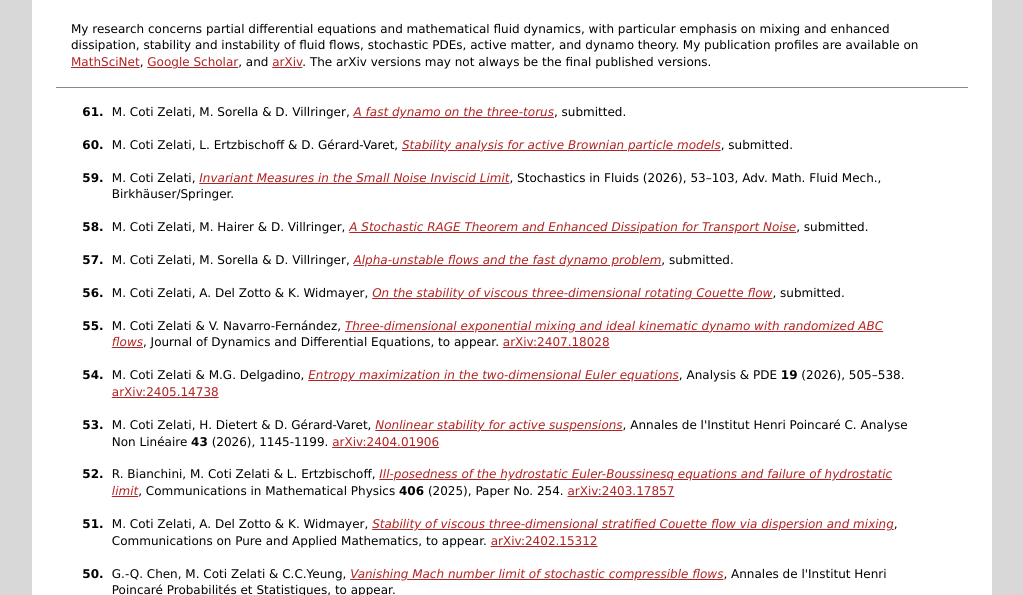
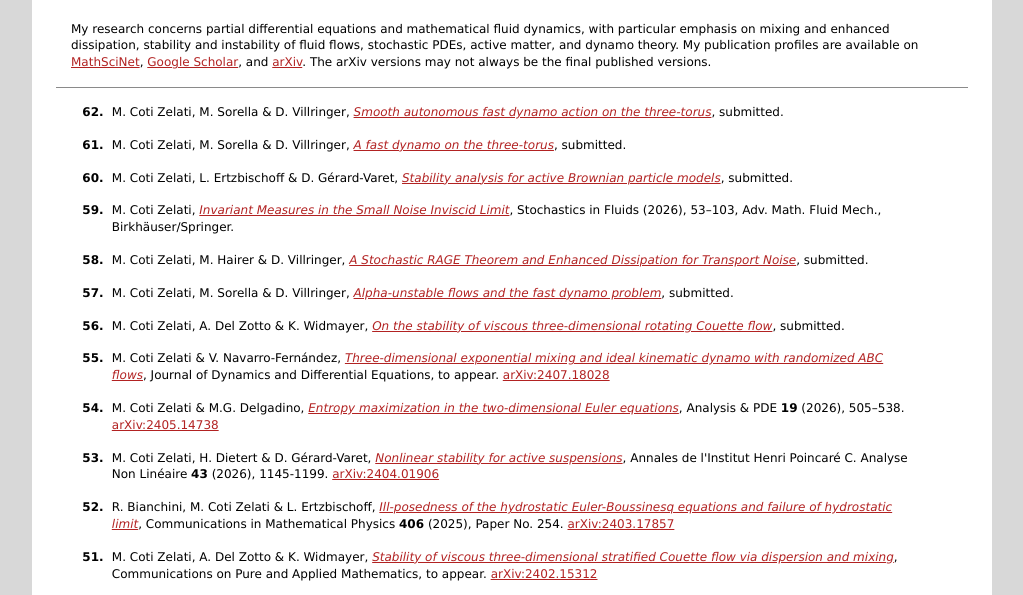
Before and after one commit to micotize/micotize.github.io, a plain HTML site: page research.html in a window 1280 px wide. Shown: the part 144-739 px from the top of the page, without its empty margins (128-1151 px from the left). Drawn offline with Linux system fonts and the light colour scheme; no server answers.

Commit message:
DynamoUpdate

```diff
--- a/research.html
+++ b/research.html
@@ -305,6 +305,14 @@ button:focus-visible {
   <section class="page-section" aria-label="Publications">
     <!-- If File/CZ-Publication.bib is present, the script below renders this list automatically. -->
     <ol id="publication-list" class="publications" reversed>
+      <li>
+        <span>
+          M. Coti Zelati, M. Sorella &amp; D. Villringer,
+          <a class="paper-title" href="https://arxiv.org/abs/2609.04153" rel="noopener noreferrer" target="_blank">Smooth autonomous fast dynamo action on the three-torus</a>,
+          submitted.
+        </span>
+      </li>
+
       <li>
         <span>
           M. Coti Zelati, M. Sorella &amp; D. Villringer,
```
Also changed, not shown: 4 other files.
